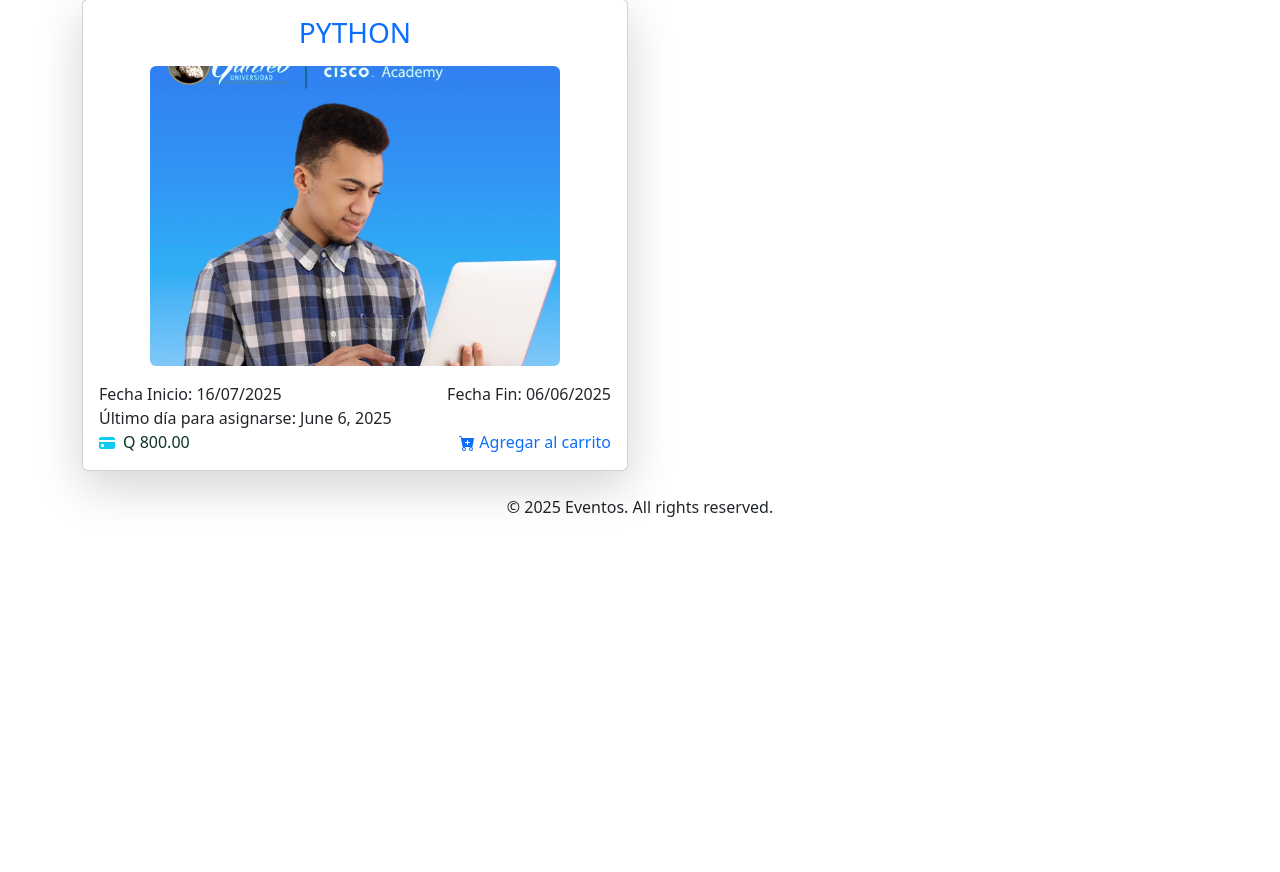
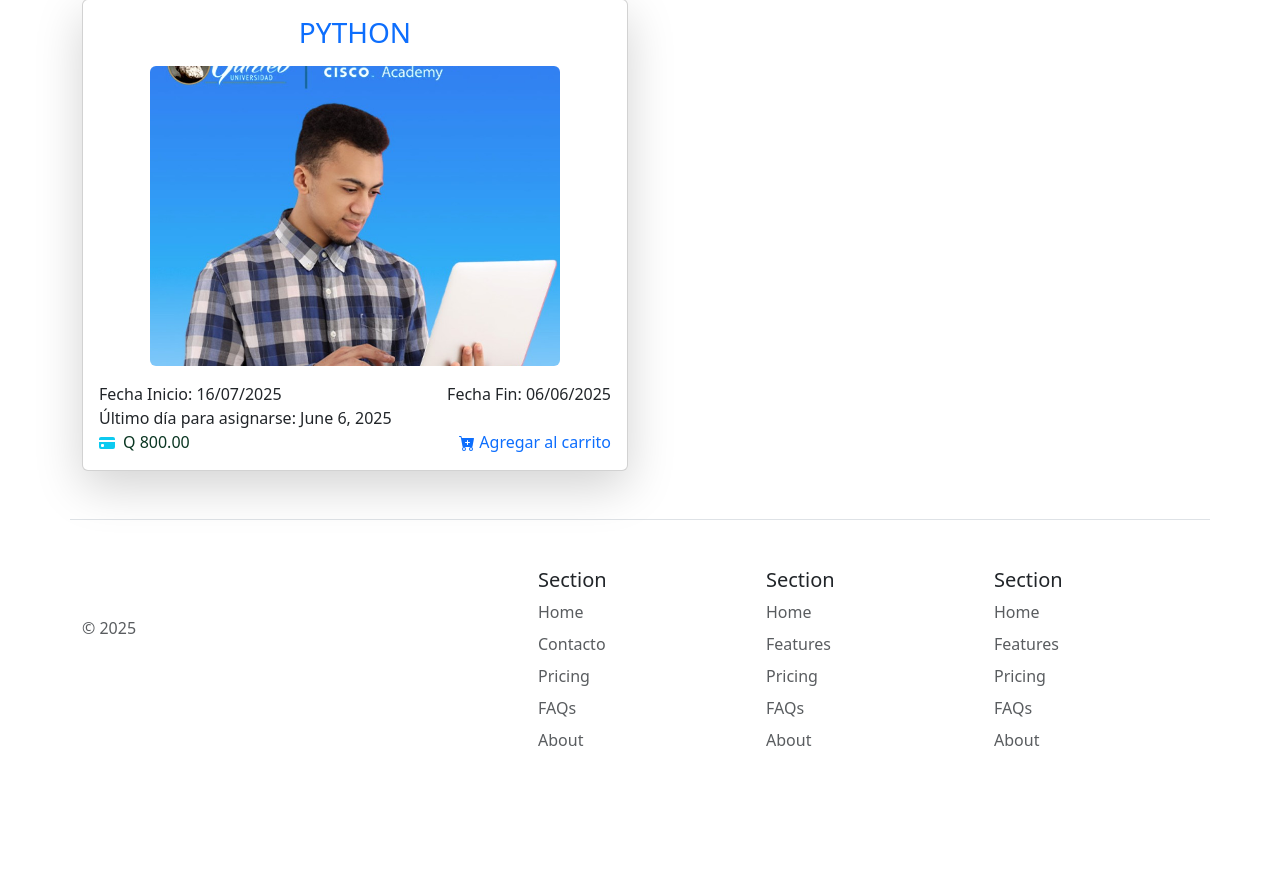
Before and after one commit to cjorellana/eventos_curso, a Django app: page / in a window 1280 px wide. Shown: the part 143-1015 px from the top of the page. Before the commit the page ends 660 px from the top, so only its background shows below. Run offline with Django 5.2, Linux system fonts and the light colour scheme; data comes from the database, SQL or seed files in the repository.

Commit message:
Add contact form and related models, views, and templates

```diff
--- a/eventos/models.py
+++ b/eventos/models.py
@@ -18,3 +18,20 @@ class evento(models.Model):
 
     def str(self):
        return self.nombre
+
+
+tipo_contacto = [
+    (1, 'No puedo Entrar'),
+    (2, 'No aparece mi Evento'),
+    (3, 'Otros')
+]
+
+class Contacto(models.Model):
+    nombre = models.CharField(max_length=100)
+    correo = models.EmailField()
+    tipo = models.IntegerField(choices=tipo_contacto)
+    mensaje = models.TextField()
+    created_at = models.DateTimeField(default=timezone.now)
+
+    def __str__(self):
+        return self.nombre
--- /dev/null
+++ b/eventos/templates/components/_footer.html
@@ -0,0 +1,47 @@
+<div class="container"> <footer class="row row-cols-1 row-cols-sm-2 row-cols-md-5 py-5 my-5 border-top">
+    <div class="col mb-3"> <a href="/" class="d-flex align-items-center mb-3 link-body-emphasis text-decoration-none"
+            aria-label="Bootstrap"> <svg class="bi me-2" width="40" height="32" aria-hidden="true">
+                <use xlink:href="#bootstrap"></use>
+            </svg> </a>
+        <p class="text-body-secondary">© 2025</p>
+    </div>
+    <div class="col mb-3"></div>
+    <div class="col mb-3">
+        <h5>Section</h5>
+        <ul class="nav flex-column">
+            <li class="nav-item mb-2">
+                <a href="#" class="nav-link p-0 text-body-secondary">Home</a></li>
+
+            <li class="nav-item mb-2">
+                <a href="{% url 'contacto' %}" class="nav-link p-0 text-body-secondary">
+                Contacto
+                </a>
+            </li>
+
+            <li class="nav-item mb-2"><a href="#" class="nav-link p-0 text-body-secondary">Pricing</a></li>
+            <li class="nav-item mb-2"><a href="#" class="nav-link p-0 text-body-secondary">FAQs</a></li>
+            <li class="nav-item mb-2"><a href="#" class="nav-link p-0 text-body-secondary">About</a></li>
+        </ul>
+    </div>
+    <div class="col mb-3">
+        <h5>Section</h5>
+        <ul class="nav flex-column">
+            <li class="nav-item mb-2"><a href="#" class="nav-link p-0 text-body-secondary">Home</a></li>
+            <li class="nav-item mb-2"><a href="#" class="nav-link p-0 text-body-secondary">Features</a></li>
+            <li class="nav-item mb-2"><a href="#" class="nav-link p-0 text-body-secondary">Pricing</a></li>
+            <li class="nav-item mb-2"><a href="#" class="nav-link p-0 text-body-secondary">FAQs</a></li>
+            <li class="nav-item mb-2"><a href="#" class="nav-link p-0 text-body-secondary">About</a></li>
+        </ul>
+    </div>
+    <div class="col mb-3">
+        <h5>Section</h5>
+        <ul class="nav flex-column">
+            <li class="nav-item mb-2"><a href="#" class="nav-link p-0 text-body-secondary">Home</a></li>
+            <li class="nav-item mb-2"><a href="#" class="nav-link p-0 text-body-secondary">Features</a></li>
+            <li class="nav-item mb-2"><a href="#" class="nav-link p-0 text-body-secondary">Pricing</a></li>
+            <li class="nav-item mb-2"><a href="#" class="nav-link p-0 text-body-secondary">FAQs</a></li>
+            <li class="nav-item mb-2"><a href="#" class="nav-link p-0 text-body-secondary">About</a></li>
+        </ul>
+    </div>
+</footer>
+</div>
--- a/eventos/templates/layout/base.html
+++ b/eventos/templates/layout/base.html
@@ -17,8 +17,7 @@
     {% endblock%}
     </div>
 
-    <footer class="text-center mt-4">
-        <p>&copy; 2025 Eventos. All rights reserved.</p>
+    {% include "components/_footer.html" %}
 
     <script src="https://cdn.jsdelivr.net/npm/bootstrap@5.3.6/dist/js/bootstrap.bundle.min.js" integrity="sha384-j1CDi7MgGQ12Z7Qab0qlWQ/Qqz24Gc6BM0thvEMVjHnfYGF0rmFCozFSxQBxwHKO" crossorigin="anonymous"></script>
 </body>
--- a/eventos/urls.py
+++ b/eventos/urls.py
@@ -7,6 +7,7 @@ from . import views
 urlpatterns = [
     path('', views.home, name='home'),
     path('about/', views.about, name='about'),
+    path('contacto/', views.contacto, name='contacto'),
     path('detalle/<int:id>', views.detalle, name='detalle'),
     path('buscar', views.buscar,name='buscar'),
 ] + static(settings.MEDIA_URL, document_root=settings.MEDIA_ROOT)
--- a/eventos/views.py
+++ b/eventos/views.py
@@ -48,6 +48,9 @@ def buscar(request):
 def about(request):
     return render(request, 'about.html')
 
+def contacto(request):
+    return render(request, 'contacto.html')
+
 def detalle(request, id=None):
     #objproducto = get_object_or_404(Producto, pk=id)
     if id is None:
```
Also changed, not shown: eventos/templates/contacto.html (added, +28 -0 lines), db.eventos.sqlite3, eventos/migrations/0003_contacto_remove_evento_id_evento_id.py (added), 1 other file.
